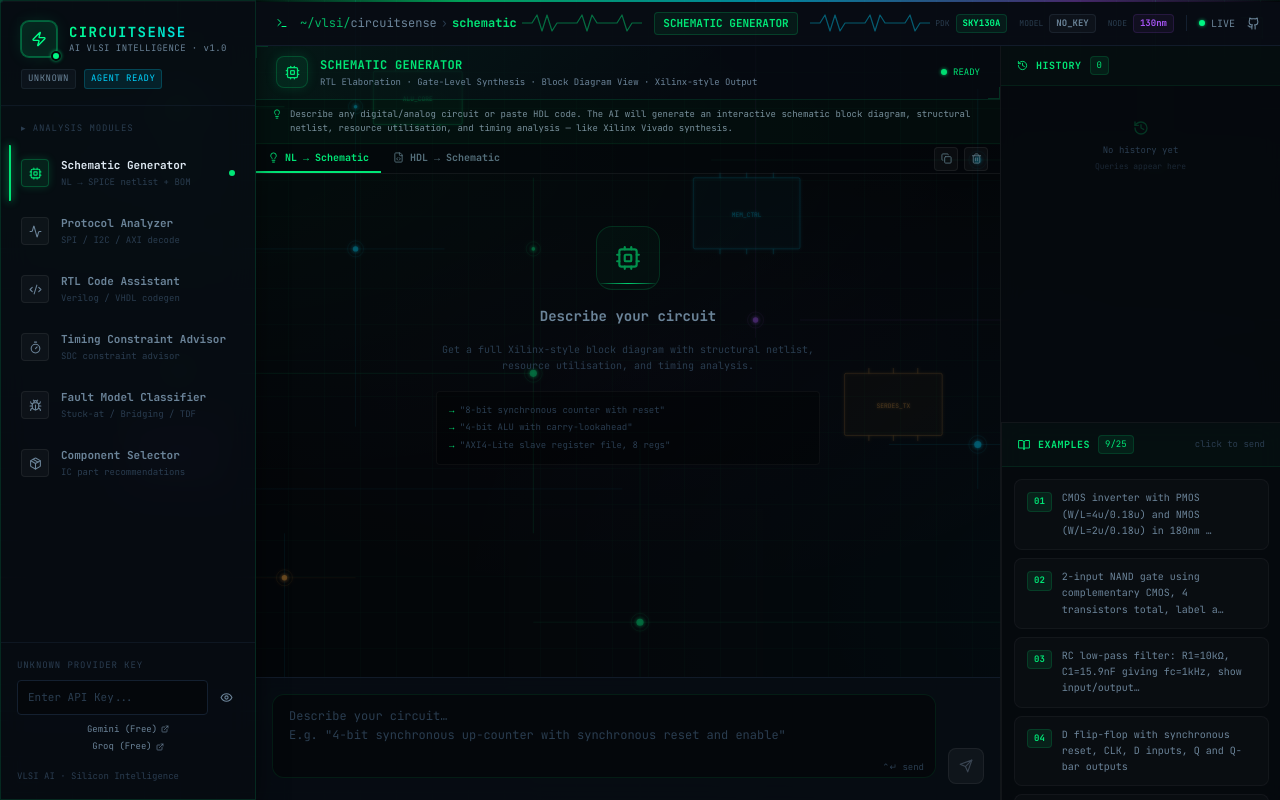
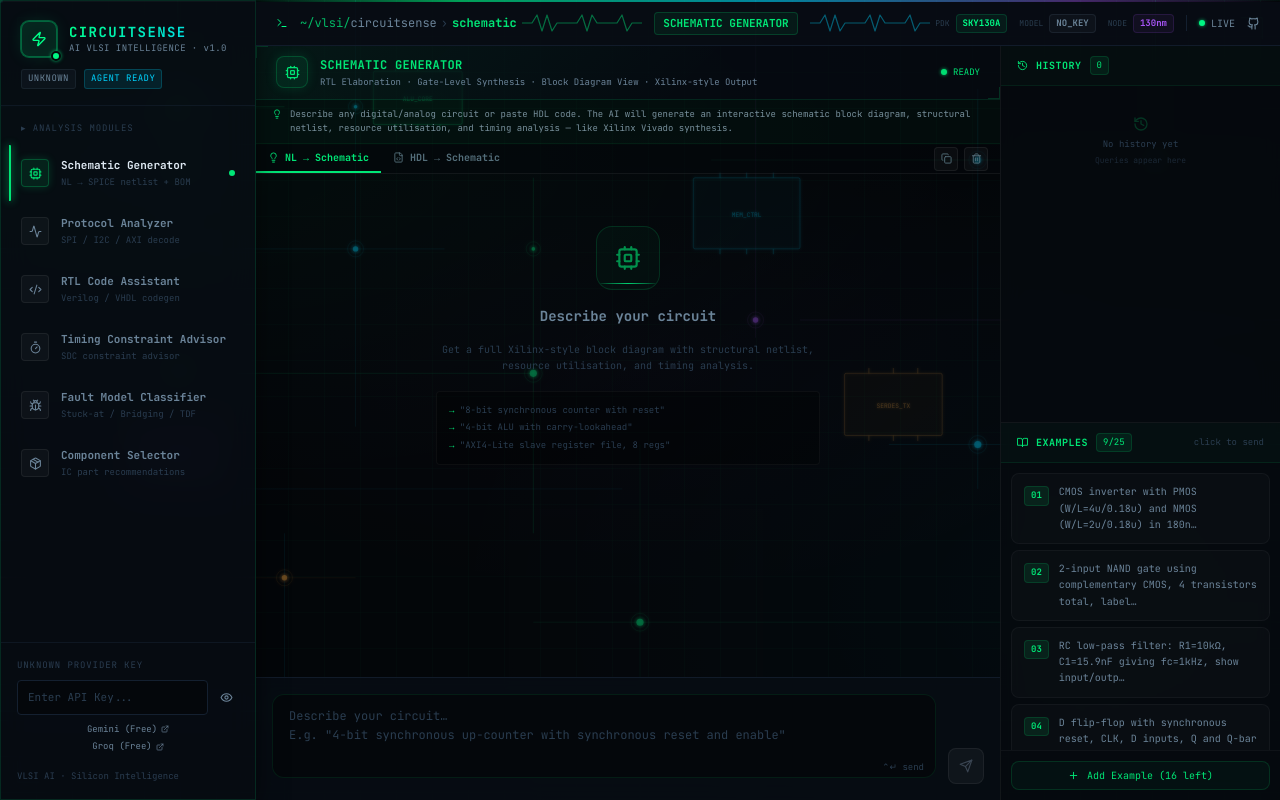
Before and after one commit to vsgautam22/circuitsense-ai, a React (Vite) app: page / in a window 1280 px wide. Built offline with nearby package versions, Linux system fonts and the light colour scheme.

Commit message:
Full sync - overwrite all files

```diff
--- a/src/App.jsx
+++ b/src/App.jsx
@@ -24,14 +24,22 @@ const TOOLS = [
 ]
 
 export default function App() {
-  const [activeTool, setActiveTool]       = useState(TOOLS[0])
-  const [apiKey, setApiKey]               = useState(() => localStorage.getItem('cs_apikey') || '')
-  const [inputText, setInputText]         = useState('')
+  const [activeTool, setActiveTool]           = useState(TOOLS[0])
+  const [apiKey, setApiKey]                   = useState(() => localStorage.getItem('cs_apikey') || '')
+  const [inputText, setInputText]             = useState('')
   const [newHistoryEntry, setNewHistoryEntry] = useState(null)
+  // Separate counters so SchematicPanel reacts to reuse/example clicks even if text is same
+  const [exampleTrigger, setExampleTrigger]   = useState(0)
 
   const handleApiKey = key => {
     setApiKey(key)
     localStorage.setItem('cs_apikey', key)
+  }
+
+  // Called by both ExamplesPanel and HistoryPanel
+  const handleExternalInput = (text) => {
+    setInputText(text)
+    setExampleTrigger(t => t + 1)   // signals SchematicPanel to pick up new text
   }
 
   const isSchematic = activeTool?.id === 'schematic'
@@ -41,7 +49,6 @@ export default function App() {
       <CircuitBackground />
 
       <div className="relative z-10 flex w-full h-full">
-        {/* Sidebar */}
         <Sidebar
           tools={TOOLS}
           activeTool={activeTool}
@@ -50,17 +57,17 @@ export default function App() {
           onApiKeyChange={handleApiKey}
         />
 
-        {/* Main content */}
         <div className="flex-1 flex flex-col min-w-0 overflow-hidden">
           <TopBar activeTool={activeTool} apiKey={apiKey} />
 
           <div className="flex-1 flex overflow-hidden">
-            {/* Primary panel — SchematicPanel for schematic tool, ChatPanel for all others */}
             {isSchematic ? (
               <SchematicPanel
                 tool={activeTool}
                 apiKey={apiKey}
                 onNewHistoryEntry={setNewHistoryEntry}
+                externalInput={inputText}
+                externalTrigger={exampleTrigger}
               />
             ) : (
               <ChatPanel
@@ -72,40 +79,27 @@ export default function App() {
               />
             )}
 
-            {/* Right panel: History (top half) + Examples (bottom half) */}
+            {/* Right panel: History top half + Examples bottom half — fixed 280px, no internal toggle */}
             <div
-              className="flex flex-col flex-shrink-0"
+              className="flex flex-col flex-shrink-0 overflow-hidden"
               style={{
                 width: 280,
                 borderLeft: '1px solid rgba(255,255,255,0.05)',
                 background: 'rgba(6,10,14,0.88)',
                 backdropFilter: 'blur(12px)',
-                overflow: 'hidden',
               }}
             >
-              {/* History — top half */}
-              <div
-                className="flex flex-col overflow-hidden"
-                style={{
-                  height: '50%',
-                  borderBottom: '1px solid rgba(255,255,255,0.05)'
-                }}
-              >
+              <div className="flex flex-col overflow-hidden" style={{ height: '50%', borderBottom: '1px solid rgba(255,255,255,0.05)' }}>
                 <HistoryPanel
                   tool={activeTool}
-                  onReuse={(prompt) => setInputText(prompt)}
+                  onReuse={handleExternalInput}
                   newEntry={newHistoryEntry}
                 />
               </div>
-
-              {/* Examples — bottom half */}
-              <div
-                className="flex flex-col overflow-hidden"
-                style={{ height: '50%' }}
-              >
+              <div className="flex flex-col overflow-hidden" style={{ height: '50%' }}>
                 <ExamplesPanel
                   tool={activeTool}
-                  onSelect={(text) => setInputText(text)}
+                  onSelect={handleExternalInput}
                 />
               </div>
             </div>
--- a/src/components/ExamplesPanel.jsx
+++ b/src/components/ExamplesPanel.jsx
@@ -1,5 +1,5 @@
 import React, { useState, useEffect } from 'react'
-import { ChevronRight, ChevronLeft, Plus, Pencil, Trash2, Check, X, BookOpen } from 'lucide-react'
+import { Plus, Pencil, Trash2, Check, X, BookOpen } from 'lucide-react'
 
 const MAX_EXAMPLES = 25
 const STORAGE_KEY = (toolId) => `cs_examples_${toolId}`
@@ -16,9 +16,9 @@ function saveExamples(toolId, examples) {
   try { localStorage.setItem(STORAGE_KEY(toolId), JSON.stringify(examples)) } catch {}
 }
 
-function ExampleItem({ text, index, accent, onSelect, onEdit, onDelete, isDefault }) {
+function ExampleItem({ text, index, accent, onSelect, onEdit, onDelete }) {
   const [hovered, setHovered] = useState(false)
-  const shortText = text.length > 72 ? text.slice(0, 72) + '…' : text
+  const shortText = text.length > 70 ? text.slice(0, 70) + '…' : text
 
   return (
     <div
@@ -30,7 +30,6 @@ function ExampleItem({ text, index, accent, onSelect, onEdit, onDelete, isDefaul
       onMouseEnter={() => setHovered(true)}
       onMouseLeave={() => setHovered(false)}
     >
-      {/* Index badge + text */}
       <div className="flex items-start gap-2.5 px-3 py-2.5" onClick={() => onSelect(text)}>
         <span
           className="font-mono text-[9px] font-bold px-1.5 py-0.5 rounded flex-shrink-0 mt-0.5"
@@ -38,27 +37,22 @@ function ExampleItem({ text, index, accent, onSelect, onEdit, onDelete, isDefaul
         >
           {String(index + 1).padStart(2, '0')}
         </span>
-        <p className="font-mono text-[10px] text-scope-dim leading-relaxed flex-1">
-          {shortText}
-        </p>
+        <p className="font-mono text-[10px] text-scope-dim leading-relaxed flex-1">{shortText}</p>
       </div>
 
-      {/* Hover action buttons */}
       {hovered && (
         <div className="absolute top-1.5 right-1.5 flex gap-1">
           <button
-            onClick={(e) => { e.stopPropagation(); onEdit(index) }}
-            className="w-5 h-5 rounded flex items-center justify-center transition-colors"
+            onClick={e => { e.stopPropagation(); onEdit(index) }}
+            className="w-5 h-5 rounded flex items-center justify-center"
             style={{ background: 'rgba(255,255,255,0.06)', color: '#6b8499' }}
-            title="Edit"
           >
             <Pencil size={9} />
           </button>
           <button
-            onClick={(e) => { e.stopPropagation(); onDelete(index) }}
-            className="w-5 h-5 rounded flex items-center justify-center transition-colors hover:text-scope-red"
+            onClick={e => { e.stopPropagation(); onDelete(index) }}
+            className="w-5 h-5 rounded flex items-center justify-center hover:text-scope-red"
             style={{ background: 'rgba(255,69,96,0.06)', color: '#6b8499' }}
-            title="Delete"
           >
             <Trash2 size={9} />
           </button>
@@ -77,23 +71,17 @@ function EditItem({ text, index, accent, onSave, onCancel }) {
         onChange={e => setVal(e.target.value)}
         rows={3}
         autoFocus
-        className="w-full bg-transparent font-mono text-[10px] text-scope-text leading-relaxed resize-none outline-none placeholder-scope-muted"
-        placeholder="Enter your example query..."
+        className="w-full bg-transparent font-mono text-[10px] text-scope-text leading-relaxed resize-none outline-none"
+        placeholder="Enter example query..."
       />
       <div className="flex gap-1.5 justify-end">
-        <button
-          onClick={onCancel}
-          className="flex items-center gap-1 px-2 py-1 rounded font-mono text-[9px] text-scope-dim hover:text-scope-text transition-colors"
-          style={{ border: '1px solid rgba(255,255,255,0.06)' }}
-        >
+        <button onClick={onCancel} className="flex items-center gap-1 px-2 py-1 rounded font-mono text-[9px] text-scope-dim"
+          style={{ border: '1px solid rgba(255,255,255,0.06)' }}>
           <X size={9} /> Cancel
         </button>
-        <button
-          onClick={() => val.trim() && onSave(index, val.trim())}
-          disabled={!val.trim()}
-          className="flex items-center gap-1 px-2 py-1 rounded font-mono text-[9px] transition-colors"
-          style={{ background: `${accent}18`, border: `1px solid ${accent}35`, color: accent }}
-        >
+        <button onClick={() => val.trim() && onSave(index, val.trim())} disabled={!val.trim()}
+          className="flex items-center gap-1 px-2 py-1 rounded font-mono text-[9px]"
+          style={{ background: `${accent}18`, border: `1px solid ${accent}35`, color: accent }}>
           <Check size={9} /> Save
         </button>
       </div>
@@ -102,12 +90,10 @@ function EditItem({ text, index, accent, onSave, onCancel }) {
 }
 
 export default function ExamplesPanel({ tool, onSelect }) {
-  const [open, setOpen]       = useState(true)
   const [examples, setExamples] = useState([])
   const [editingIdx, setEditingIdx] = useState(null)
-  const [adding, setAdding]   = useState(false)
+  const [adding, setAdding] = useState(false)
 
-  // Load examples whenever tool changes
   useEffect(() => {
     if (!tool) return
     setExamples(loadExamples(tool.id, tool.examples || []))
@@ -115,174 +101,95 @@ export default function ExamplesPanel({ tool, onSelect }) {
     setAdding(false)
   }, [tool?.id])
 
-  const persist = (updated) => {
+  const persist = updated => {
     setExamples(updated)
     if (tool) saveExamples(tool.id, updated)
   }
 
   const handleSave = (idx, value) => {
     const updated = [...examples]
-    if (idx === -1) {
-      updated.push(value) // new item
-    } else {
-      updated[idx] = value // edit existing
-    }
+    if (idx === -1) updated.push(value)
+    else updated[idx] = value
     persist(updated)
     setEditingIdx(null)
     setAdding(false)
   }
 
-  const handleDelete = (idx) => {
-    const updated = examples.filter((_, i) => i !== idx)
-    persist(updated)
+  const handleDelete = idx => {
+    persist(examples.filter((_, i) => i !== idx))
     if (editingIdx === idx) setEditingIdx(null)
   }
 
   const accent = tool?.accent || '#00ff88'
 
   return (
-    <div className="relative flex flex-shrink-0" style={{ width: open ? 280 : 0 }}>
-
-      {/* Toggle tab on left edge */}
-      <button
-        onClick={() => setOpen(v => !v)}
-        className="absolute -left-7 top-1/2 -translate-y-1/2 z-20 flex items-center justify-center w-7 rounded-l-lg transition-all"
-        style={{
-          height: 72,
-          background: open ? `${accent}15` : 'rgba(255,255,255,0.04)',
-          border: `1px solid ${open ? accent + '30' : 'rgba(255,255,255,0.06)'}`,
-          borderRight: 'none',
-          color: open ? accent : '#6b8499',
-        }}
-        title={open ? 'Hide examples' : 'Show examples'}
-      >
-        <div className="flex flex-col items-center gap-1">
-          {open ? <ChevronRight size={11} /> : <ChevronLeft size={11} />}
-          <BookOpen size={10} />
-          {!open && (
-            <span
-              className="font-mono text-[8px] font-bold"
-              style={{ writingMode: 'vertical-rl', transform: 'rotate(180deg)', lineHeight: 1 }}
-            >
-              EX
-            </span>
-          )}
-        </div>
-      </button>
-
-      {/* Panel body */}
-      {open && (
-        <div
-          className="w-70 flex flex-col h-full overflow-hidden"
-          style={{
-            width: 280,
-            background: 'rgba(6,10,14,0.88)',
-            borderLeft: `1px solid rgba(255,255,255,0.05)`,
-            backdropFilter: 'blur(12px)',
-          }}
-        >
+    <div className="flex flex-col h-full overflow-hidden">
       {/* Header */}
       <div
-            className="flex items-center justify-between px-4 py-3 flex-shrink-0"
+        className="flex items-center justify-between px-4 py-2.5 flex-shrink-0"
         style={{ borderBottom: `1px solid ${accent}18`, background: `${accent}06` }}
       >
         <div className="flex items-center gap-2">
-              <BookOpen size={12} style={{ color: accent }} />
+          <BookOpen size={11} style={{ color: accent }} />
           <span className="font-mono text-[10px] font-bold tracking-wider uppercase" style={{ color: accent }}>
             Examples
           </span>
-              <span
-                className="font-mono text-[9px] px-1.5 py-0.5 rounded"
-                style={{ background: `${accent}15`, color: accent, border: `1px solid ${accent}25` }}
-              >
+          <span className="font-mono text-[9px] px-1.5 py-0.5 rounded"
+            style={{ background: `${accent}15`, color: accent, border: `1px solid ${accent}25` }}>
             {examples.length}/{MAX_EXAMPLES}
           </span>
         </div>
         <span className="font-mono text-[9px] text-scope-muted">click to send</span>
       </div>
 
-          {/* Example list */}
+      {/* Scrollable list */}
       <div
-            className="flex-1 p-3 space-y-2 examples-scroll"
+        className="flex-1 p-2.5 space-y-1.5"
         style={{
-              overflowY: 'scroll',
+          overflowY: 'auto',
           scrollbarWidth: 'thin',
-              scrollbarColor: 'rgba(0,255,136,0.3) transparent'
+          scrollbarColor: `${accent}40 transparent`,
         }}
       >
         {examples.length === 0 && !adding && (
-              <div className="text-center py-8 space-y-2">
+          <div className="text-center py-6">
             <p className="font-mono text-[10px] text-scope-muted">No examples yet.</p>
-                <p className="font-mono text-[9px] text-scope-muted opacity-60">Add one below ↓</p>
+            <p className="font-mono text-[9px] text-scope-muted opacity-60 mt-1">Add one below ↓</p>
           </div>
         )}
 
         {examples.map((ex, i) =>
           editingIdx === i ? (
-                <EditItem
-                  key={i}
-                  text={ex}
-                  index={i}
-                  accent={accent}
-                  onSave={handleSave}
-                  onCancel={() => setEditingIdx(null)}
-                />
+            <EditItem key={i} text={ex} index={i} accent={accent} onSave={handleSave} onCancel={() => setEditingIdx(null)} />
           ) : (
-                <ExampleItem
-                  key={i}
-                  text={ex}
-                  index={i}
-                  accent={accent}
-                  onSelect={onSelect}
-                  onEdit={setEditingIdx}
-                  onDelete={handleDelete}
-                />
+            <ExampleItem key={i} text={ex} index={i} accent={accent} onSelect={onSelect} onEdit={setEditingIdx} onDelete={handleDelete} />
           )
         )}
 
-            {/* New example editor */}
         {adding && (
-              <EditItem
-                key="new"
-                text=""
-                index={-1}
-                accent={accent}
-                onSave={handleSave}
-                onCancel={() => setAdding(false)}
-              />
+          <EditItem key="new" text="" index={-1} accent={accent} onSave={handleSave} onCancel={() => setAdding(false)} />
         )}
       </div>
 
-          {/* Footer: add button */}
-          <div
-            className="flex-shrink-0 p-3"
-            style={{ borderTop: '1px solid rgba(255,255,255,0.04)' }}
-          >
+      {/* Footer */}
+      <div className="flex-shrink-0 p-2.5 border-t" style={{ borderColor: 'rgba(255,255,255,0.04)' }}>
         {examples.length < MAX_EXAMPLES ? (
           <button
             onClick={() => { setAdding(true); setEditingIdx(null) }}
             disabled={adding}
-                className="w-full flex items-center justify-center gap-2 py-2 rounded-lg font-mono text-[10px] transition-all"
+            className="w-full flex items-center justify-center gap-2 py-1.5 rounded-lg font-mono text-[10px] transition-all"
             style={{
               background: adding ? 'rgba(255,255,255,0.02)' : `${accent}0a`,
               border: `1px solid ${adding ? 'rgba(255,255,255,0.04)' : accent + '25'}`,
               color: adding ? '#3a4552' : accent,
             }}
           >
-                <Plus size={11} />
-                Add Example ({MAX_EXAMPLES - examples.length} left)
+            <Plus size={11} /> Add Example ({MAX_EXAMPLES - examples.length} left)
           </button>
         ) : (
-              <p className="font-mono text-[9px] text-scope-muted text-center">
-                Max {MAX_EXAMPLES} examples reached
-              </p>
+          <p className="font-mono text-[9px] text-scope-muted text-center">Max {MAX_EXAMPLES} reached</p>
         )}
-            <p className="font-mono text-[8px] text-scope-muted text-center mt-2 opacity-60">
-              Examples saved per module
-            </p>
       </div>
-        </div>
-      )}
     </div>
   )
 }
--- a/src/components/HistoryPanel.jsx
+++ b/src/components/HistoryPanel.jsx
@@ -1,5 +1,5 @@
 import React, { useState, useEffect } from 'react'
-import { History, ChevronDown, ChevronUp, Trash2, RotateCcw, Clock } from 'lucide-react'
+import { History, Trash2, RotateCcw, Clock } from 'lucide-react'
 
 const MAX_HISTORY = 50
 const STORAGE_KEY = (toolId) => `cs_history_${toolId}`
@@ -26,7 +26,7 @@ function HistoryItem({ item, index, accent, onReuse, onDelete }) {
   const [expanded, setExpanded] = useState(false)
   const timeStr = new Date(item.timestamp).toLocaleTimeString([], { hour: '2-digit', minute: '2-digit' })
   const dateStr = new Date(item.timestamp).toLocaleDateString([], { month: 'short', day: 'numeric' })
-  const shortPrompt = item.prompt.length > 60 ? item.prompt.slice(0, 60) + '…' : item.prompt
+  const shortPrompt = item.prompt.length > 55 ? item.prompt.slice(0, 55) + '…' : item.prompt
 
   return (
     <div
@@ -38,24 +38,24 @@ function HistoryItem({ item, index, accent, onReuse, onDelete }) {
     >
       <div className="flex items-start gap-2 px-3 py-2">
         <div className="flex-1 min-w-0 cursor-pointer" onClick={() => setExpanded(v => !v)}>
-          <div className="flex items-center gap-1.5 mb-1">
+          <div className="flex items-center gap-1.5 mb-0.5">
             <Clock size={8} style={{ color: accent, opacity: 0.7 }} />
             <span className="font-mono text-[8px] text-scope-muted">{dateStr} {timeStr}</span>
           </div>
           <p className="font-mono text-[10px] text-scope-dim leading-snug">{shortPrompt}</p>
         </div>
-        <div className="flex gap-1 flex-shrink-0">
+        <div className="flex gap-1 flex-shrink-0 mt-0.5">
           <button
             onClick={() => onReuse(item.prompt)}
-            className="w-5 h-5 rounded flex items-center justify-center transition-colors hover:opacity-80"
+            className="w-5 h-5 rounded flex items-center justify-center"
             style={{ background: `${accent}15`, color: accent }}
-            title="Reuse prompt"
+            title="Reuse"
           >
             <RotateCcw size={8} />
           </button>
           <button
             onClick={() => onDelete(index)}
-            className="w-5 h-5 rounded flex items-center justify-center transition-colors"
+            className="w-5 h-5 rounded flex items-center justify-center"
             style={{ background: 'rgba(255,69,96,0.08)', color: '#ff4560' }}
             title="Delete"
           >
@@ -64,12 +64,9 @@ function HistoryItem({ item, index, accent, onReuse, onDelete }) {
         </div>
       </div>
       {expanded && item.response && (
-        <div
-          className="px-3 pb-2 border-t"
-          style={{ borderColor: `${accent}15` }}
-        >
-          <p className="font-mono text-[9px] text-scope-muted leading-relaxed mt-2 max-h-32 overflow-y-auto whitespace-pre-wrap">
-            {item.response.slice(0, 400)}{item.response.length > 400 ? '…' : ''}
+        <div className="px-3 pb-2 border-t" style={{ borderColor: `${accent}15` }}>
+          <p className="font-mono text-[9px] text-scope-muted leading-relaxed mt-2 max-h-28 overflow-y-auto whitespace-pre-wrap">
+            {item.response.slice(0, 350)}{item.response.length > 350 ? '…' : ''}
           </p>
         </div>
       )}
@@ -92,7 +89,7 @@ export default function HistoryPanel({ tool, onReuse, newEntry }) {
     }
   }, [newEntry])
 
-  const handleDelete = (idx) => {
+  const handleDelete = idx => {
     const updated = history.filter((_, i) => i !== idx)
     setHistory(updated)
     if (tool) localStorage.setItem(STORAGE_KEY(tool.id), JSON.stringify(updated))
@@ -118,56 +115,45 @@ export default function HistoryPanel({ tool, onReuse, newEntry }) {
           <span className="font-mono text-[10px] font-bold tracking-wider uppercase" style={{ color: accent }}>
             History
           </span>
-          <span
-            className="font-mono text-[9px] px-1.5 py-0.5 rounded"
-            style={{ background: `${accent}15`, color: accent, border: `1px solid ${accent}25` }}
-          >
+          <span className="font-mono text-[9px] px-1.5 py-0.5 rounded"
+            style={{ background: `${accent}15`, color: accent, border: `1px solid ${accent}25` }}>
             {history.length}
           </span>
         </div>
         {history.length > 0 && (
           showClearConfirm ? (
-            <div className="flex items-center gap-1">
+            <div className="flex items-center gap-1.5">
               <span className="font-mono text-[8px] text-scope-muted">Clear all?</span>
-              <button onClick={handleClearAll} className="font-mono text-[8px] text-scope-red hover:opacity-80">Yes</button>
-              <button onClick={() => setShowClearConfirm(false)} className="font-mono text-[8px] text-scope-dim hover:text-scope-text ml-1">No</button>
+              <button onClick={handleClearAll} className="font-mono text-[8px] text-scope-red">Yes</button>
+              <button onClick={() => setShowClearConfirm(false)} className="font-mono text-[8px] text-scope-dim ml-1">No</button>
             </div>
           ) : (
-            <button
-              onClick={() => setShowClearConfirm(true)}
-              className="font-mono text-[9px] text-scope-muted hover:text-scope-red transition-colors"
-            >
+            <button onClick={() => setShowClearConfirm(true)}
+              className="font-mono text-[9px] text-scope-muted hover:text-scope-red transition-colors">
               clear
             </button>
           )
         )}
       </div>
 
-      {/* List */}
+      {/* Scrollable list */}
       <div
-        className="flex-1 p-2.5 space-y-1.5 history-scroll"
+        className="flex-1 p-2.5 space-y-1.5"
         style={{
-          overflowY: 'scroll',
+          overflowY: 'auto',
           scrollbarWidth: 'thin',
-          scrollbarColor: 'rgba(0,255,136,0.3) transparent'
+          scrollbarColor: `${accent}40 transparent`,
         }}
       >
         {history.length === 0 ? (
-          <div className="text-center py-6">
-            <History size={16} className="mx-auto mb-2 opacity-20" style={{ color: accent }} />
+          <div className="text-center py-5">
+            <History size={16} className="mx-auto mb-1.5 opacity-20" style={{ color: accent }} />
             <p className="font-mono text-[9px] text-scope-muted">No history yet</p>
             <p className="font-mono text-[8px] text-scope-muted opacity-60 mt-0.5">Queries appear here</p>
           </div>
         ) : (
           history.map((item, i) => (
-            <HistoryItem
-              key={i}
-              item={item}
-              index={i}
-              accent={accent}
-              onReuse={onReuse}
-              onDelete={handleDelete}
-            />
+            <HistoryItem key={i} item={item} index={i} accent={accent} onReuse={onReuse} onDelete={handleDelete} />
           ))
         )}
       </div>
--- a/src/index.css
+++ b/src/index.css
@@ -30,8 +30,18 @@ body {
 
 .history-scroll::-webkit-scrollbar,
 .examples-scroll::-webkit-scrollbar { width: 3px; }
+.history-scroll::-webkit-scrollbar-track,
+.examples-scroll::-webkit-scrollbar-track { background: transparent; }
 .history-scroll::-webkit-scrollbar-thumb { background: rgba(0,255,136,0.35); border-radius: 2px; }
 .examples-scroll::-webkit-scrollbar-thumb { background: rgba(0,255,136,0.35); border-radius: 2px; }
+.history-scroll::-webkit-scrollbar-thumb:hover { background: rgba(0,255,136,0.6); }
+.examples-scroll::-webkit-scrollbar-thumb:hover { background: rgba(0,255,136,0.6); }
+
+/* Also add generic panel scrollbar for dynamically colored panels */
+[style*="overflow-y: auto"]::-webkit-scrollbar { width: 3px; }
+[style*="overflow-y: auto"]::-webkit-scrollbar-track { background: transparent; }
+[style*="overflow-y: auto"]::-webkit-scrollbar-thumb { background: rgba(0,255,136,0.3); border-radius: 2px; }
+[style*="overflow-y: auto"]::-webkit-scrollbar-thumb:hover { background: rgba(0,255,136,0.55); }
 
 /* ── Selection ── */
 ::selection { background: rgba(0,255,136,0.2); color: #00ff88; }
```
Also changed, not shown: src/components/SchematicPanel.jsx (+11 -1 lines), src/lib/claudeClient.js. Lines whose indentation alone changed are shown as unchanged.
